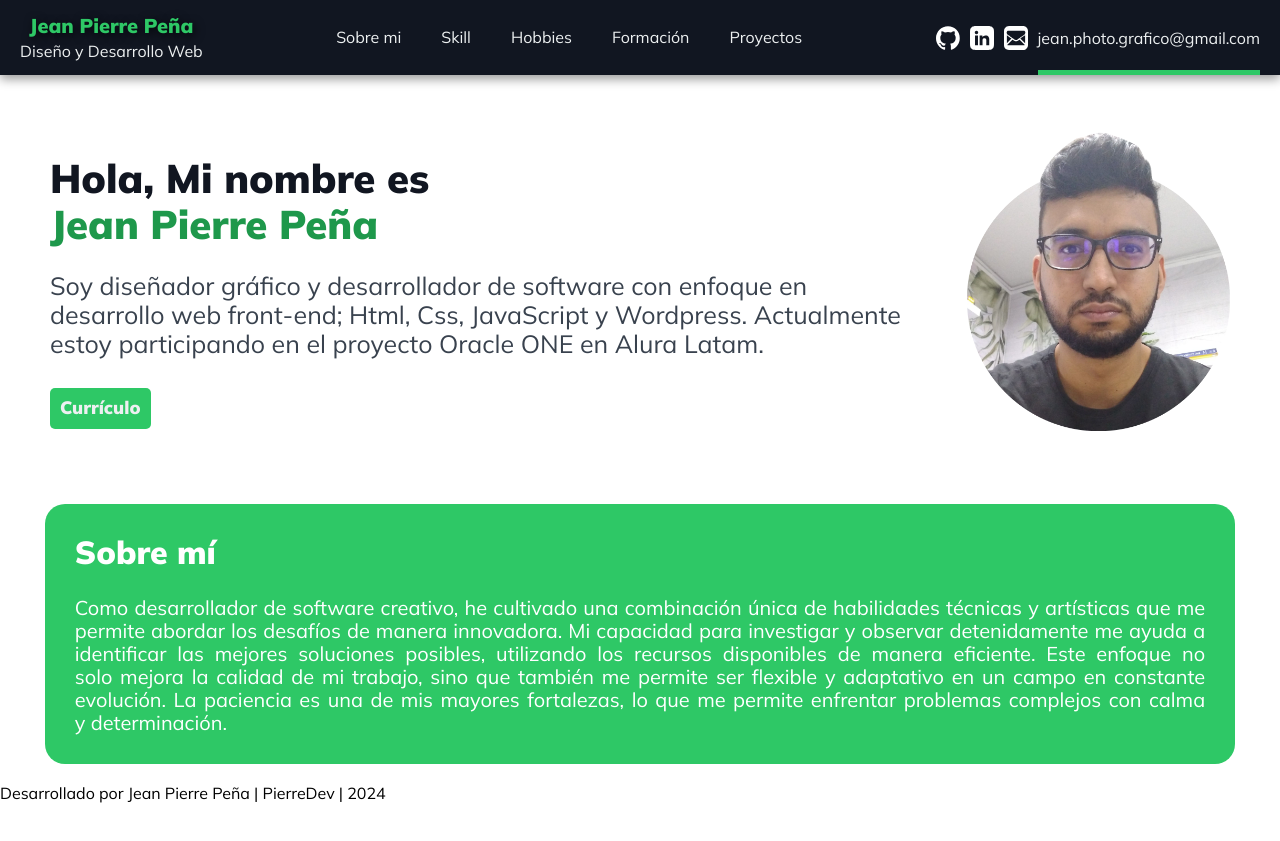
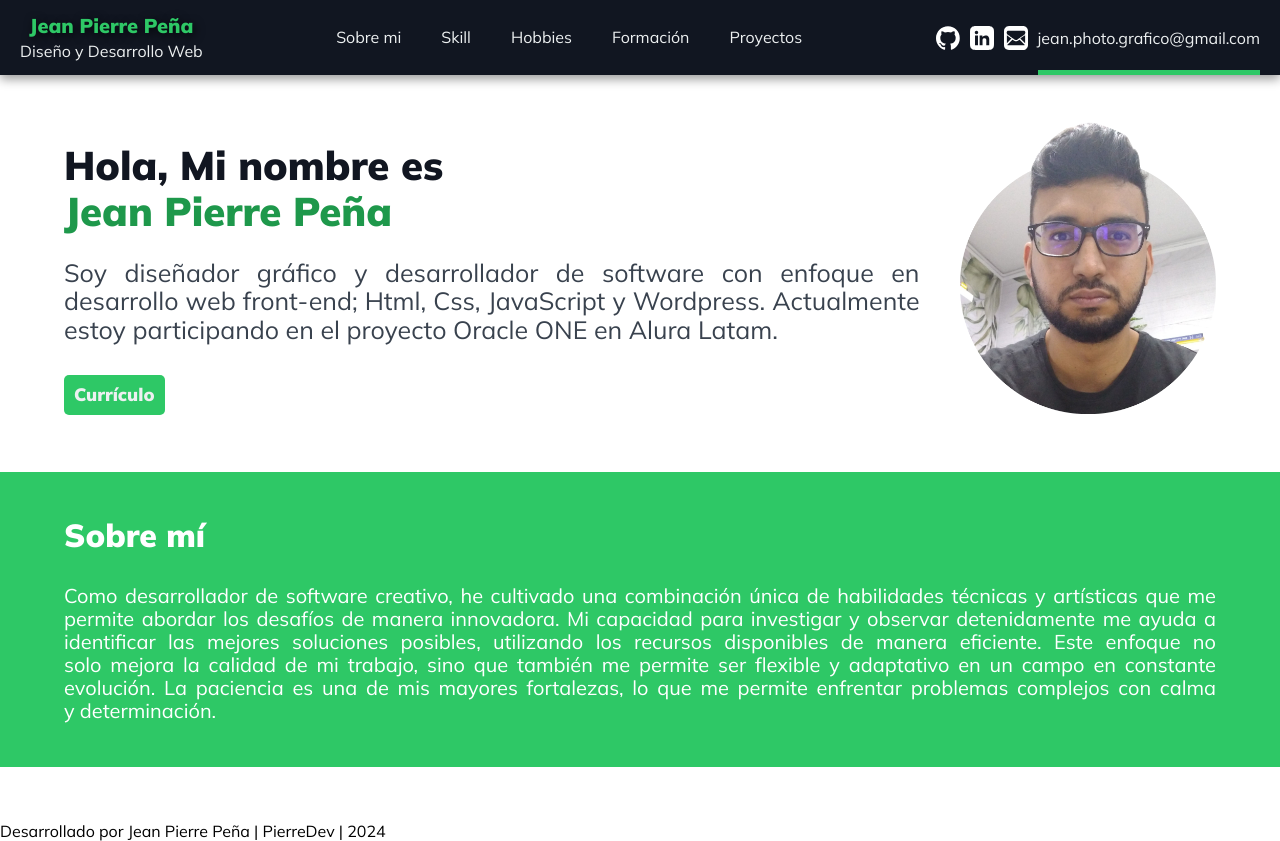
Before and after one commit to JeanPi22/Portafolio-Web, a plain HTML site: page index.html in a window 1280 px wide. Before the commit the page ends 803 px from the top, so only its background shows below. Drawn offline with Linux system fonts and the light colour scheme.

Commit message:
Ajustes movil, tablet y desktop

```diff
--- /dev/null
+++ b/assets/css/desktop.css
@@ -0,0 +1,34 @@
+/* Header - Navbar*/
+
+.nav__link__container {
+  display: flex;
+  align-items: center;
+  height: 100%;
+}
+.nav__link {
+  padding: 2rem;
+}
+.nav__link:hover {
+  background-color: var(--Green-light);
+  border-radius: 0.5rem;
+}
+
+/* Informacion */
+.information__photo--img {
+  width: 70rem;
+}
+.information__info--name {
+  font-size: 4rem;
+}
+.information__info--description {
+  font-size: 2.5rem;
+}
+
+/* Sobre mí */
+
+.about-me__title {
+  font-size: 3.2rem;
+}
+.about-me__info {
+  font-size: 2rem;
+}
--- a/assets/css/styles.css
+++ b/assets/css/styles.css
@@ -45,7 +45,6 @@ body {
   background: var(--primary-color);
   color: var(--background);
   box-shadow: 0 0.4rem 1rem rgba(0, 0, 0, 0.4);
-  /* z-index: 1000; */
 }
 .nav {
   display: flex;
@@ -81,13 +80,13 @@ body {
 
 .main {
   width: 100%;
-  padding-top: 8rem;
-  /* position: relative; */
-  /* top: 8rem; */
+  padding-top: 7rem;
   text-align: center;
 }
 .information {
-  padding: 5rem;
+  width: 80%;
+  margin: 0 auto;
+  margin-top: 5rem;
 }
 .information__photo--img {
   width: 30rem;
@@ -103,9 +102,10 @@ body {
 .information__info--name span {
   color: var(--secundary-color);
 }
-.information__info--description, .about-me__info {
+.information__info--description {
   width: 100%;
   font-size: 1.6rem;
+  text-align: justify;
   color: var(--gray-color);
   margin-top: 2.5rem;
 }
@@ -116,140 +116,19 @@ body {
 /* Sobre mí */
 
 .about-me {
-  width: 80%;
-  margin: 2rem auto;
-  padding: 3rem;
+  margin: 5.5rem 0;
+  padding: 1.5rem 0;
   background-color: var(--Green-light);
-  border-radius: 2rem;
 }
 .about-me__title {
+  text-align: start;
+}
+.about-me__title, .about-me__info {
+  width: 80%;
+  margin: 3rem auto;
   text-align: start;
   color: white;
 }
 .about-me__info {
   text-align: justify;
-  color: white;
 }
-
-@media (min-width:768px) {
-
-  /* Header - Navbar*/
-
-  .nav__media {
-    display: flex;
-    align-items: center;
-    font-size: 1.6rem;
-  }
-  .nav__logo--title {
-    font-size: 2rem;
-  }
-  .nav__logo--concept {
-    font-size: 1.6rem;
-  }
-  .nav__media__social {
-    background-repeat: no-repeat;
-    background-position: center;
-    padding: 1.2rem;
-    margin-right: 1rem;
-  }
-  .social__github {
-    background-image: url(/assets/icons/github-mark-white.svg);
-  }
-  .social__linkedin {
-    background-image: url(/assets/icons/linkedIn.svg);
-  }
-  .social__email {
-    background-image: url(/assets/icons/email-icon.svg);
-    cursor: auto;
-  }
-  .nav__media--email {
-    display: flex;
-    align-items: center;
-    height: 7.5rem;
-    border-bottom: var(--Green-light) solid 0.5rem;
-  }
-  .media__email {
-    margin-top: 0.7rem;
-  }
-  .nav__media--emailmovil {
-    display: none;
-  }
-
-  /* Información */
-
-  .information {
-    display: flex;
-    flex-direction: row-reverse;
-    justify-content: space-between;
-    align-items: center;
-  }
-  .information__photo--img {
-    width: 50rem;
-  }
-  .information__info {
-    font-size: 1.6rem;
-    margin-right: 4rem;
-    text-align: start;
-  }
-  .information__info--name {
-    font-size: 3rem;
-  }
-  .information__info--description{
-    font-size: 1.8rem;
-  }
-
-  /* Sobre mí */
-
-  .about-me {
-    width: 90%;
-  }
-  .about-me__title {
-    font-size: 2.8rem;
-  }
-  .about-me__info {
-    font-size: 1.8rem;
-  }
-
-}
-
-@media (min-width:1201px) {
-
-  /* Header - Navbar*/
-
-  .nav__link__container {
-    display: flex;
-    align-items: center;
-    height: 100%;
-  }
-  .nav__link {
-    padding: 2rem;
-  }
-  .nav__link:hover {
-    background-color: var(--Green-light);
-    border-radius: 0.5rem;
-  }
-
-  /* Informacion */
-  .information__photo--img {
-    width: 70rem;
-  }
-  .information__info--name {
-    font-size: 4rem;
-  }
-  .information__info--description {
-    font-size: 2.5rem;
-  }
-
-  /* Sobre mí */
-
-  .about-me {
-    width: 93%;
-  }
-  .about-me__title {
-    font-size: 3.2rem;
-  }
-  .about-me__info {
-    font-size: 2rem;
-  }
-
-}
--- /dev/null
+++ b/assets/css/tablet.css
@@ -0,0 +1,76 @@
+/* Header - Navbar*/
+
+.nav__media {
+  display: flex;
+  align-items: center;
+  font-size: 1.6rem;
+}
+.nav__logo--title {
+  font-size: 2rem;
+}
+.nav__logo--concept {
+  font-size: 1.6rem;
+}
+.nav__media__social {
+  background-repeat: no-repeat;
+  background-position: center;
+  padding: 1.2rem;
+  margin-right: 1rem;
+}
+.social__github {
+  background-image: url(/assets/icons/github-mark-white.svg);
+}
+.social__linkedin {
+  background-image: url(/assets/icons/linkedIn.svg);
+}
+.social__email {
+  background-image: url(/assets/icons/email-icon.svg);
+  cursor: auto;
+}
+.nav__media--email {
+  display: flex;
+  align-items: center;
+  height: 7.5rem;
+  border-bottom: var(--Green-light) solid 0.5rem;
+}
+.media__email {
+  margin-top: 0.7rem;
+}
+.nav__media--emailmovil {
+  display: none;
+}
+
+/* Información */
+
+.information {
+  width: 90%;
+  display: flex;
+  flex-direction: row-reverse;
+  justify-content: space-between;
+  align-items: center;
+}
+.information__photo--img {
+  width: 50rem;
+}
+.information__info {
+  font-size: 1.6rem;
+  margin-right: 4rem;
+  text-align: start;
+}
+.information__info--name {
+  font-size: 3rem;
+}
+.information__info--description{
+  font-size: 1.8rem;
+}
+
+/* Sobre mí */
+
+.about-me__title {
+  width: 90%;
+  font-size: 2.8rem;
+}
+.about-me__info {
+  width: 90%;
+  font-size: 1.8rem;
+}
--- a/index.html
+++ b/index.html
@@ -10,6 +10,8 @@
   <link href="https://fonts.googleapis.com/css2?family=Mulish:ital,wght@0,200..1000;1,200..1000&display=swap" rel="stylesheet">
   <link rel="stylesheet" href="./assets/css/normalize.css">
   <link rel="stylesheet" href="./assets/css/styles.css">
+  <link rel="stylesheet" href="./assets/css/tablet.css" media="(min-width:768px)">
+  <link rel="stylesheet" href="./assets/css/desktop.css" media="(min-width:1201px)">
   <title>PierreDev</title>
 </head>
 
```
